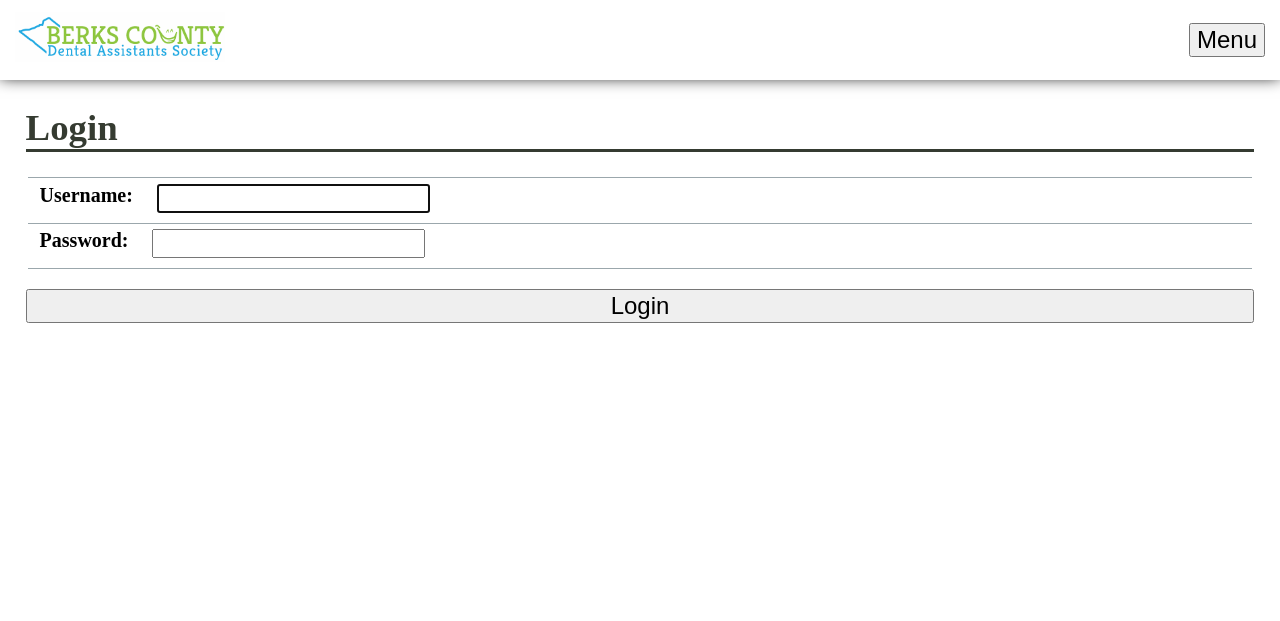
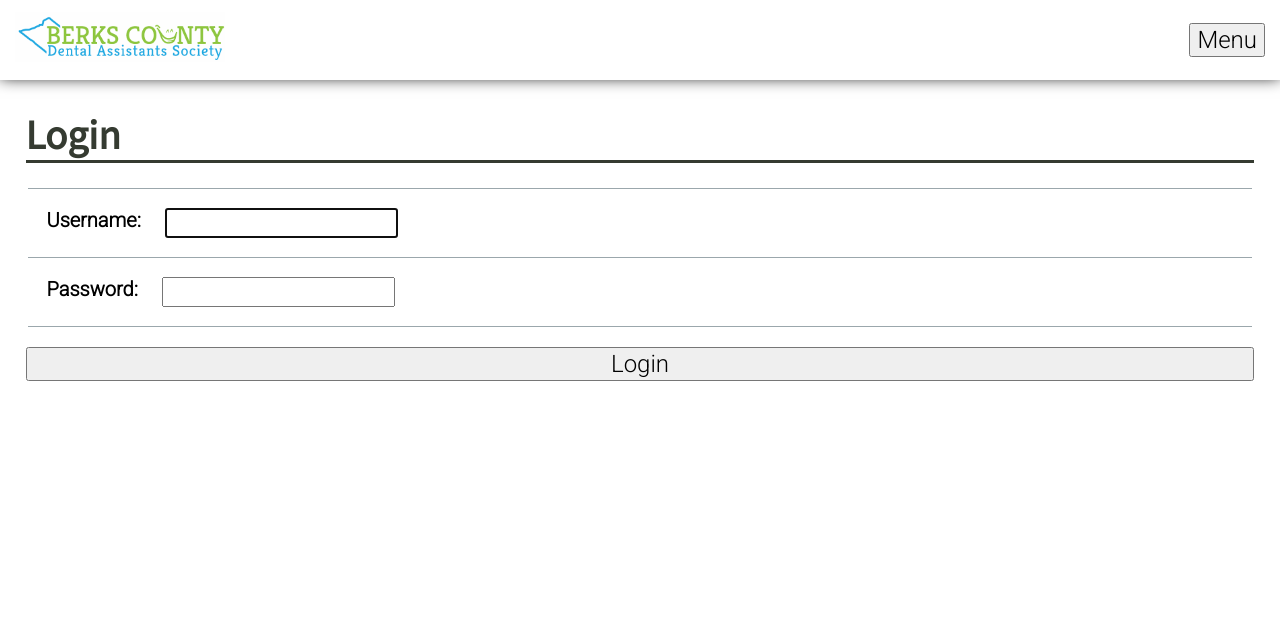
Before and after one commit to Bwc9876/BerksDental, a Django app: page /admin/login/ in a window 1280 px wide. Shown: the top 621 px of the page. Run offline with Django 3.2, Linux system fonts and the light colour scheme; data that the repository does not hold is empty; some libraries are stand-ins or nearby versions.

Commit message:
Integrated Fonts

```diff
--- a/edit/templates/db/edit.html
+++ b/edit/templates/db/edit.html
@@ -44,6 +44,7 @@
         }
 
         fieldset {
+            padding: 2vh;
             border: none;
             border-top: solid 1px var(--ac-grey);
         }
--- a/main/templates/base.html
+++ b/main/templates/base.html
@@ -29,6 +29,8 @@
     {% comment %}
     CSS
   {% endcomment %}
+	<link crossorigin="anonymous" rel="preconnect" href="https://fonts.gstatic.com">
+	<link crossorigin="anonymous" href="https://fonts.googleapis.com/css2?family=Noto+Sans+JP:wght@400&family=Roboto:wght@300&display=swap" rel="stylesheet">
     <link href="{% static "/base/text-sizing.css" %}" type="text/css" rel="stylesheet">
     <link href="{% static "/base/base.css" %}" type="text/css" rel="stylesheet">
     {% comment %}
--- a/static/base/text-sizing.css
+++ b/static/base/text-sizing.css
@@ -5,6 +5,14 @@
     --h4: calc(0.9rem + 1vw);
     --h5: calc(0.7rem + 1vw);
     --h6: calc(0.5rem + 1vw);
+}
+
+p, a, label, input, button, textarea, td{
+  font-family: 'Roboto', sans-serif;
+}
+
+h1, h2, h3, h4, h5, h6, th, b{
+  font-family: 'Noto Sans JP', sans-serif;
 }
 
 h1, .h1 {
```
Also changed, not shown: edit/views.py (+4 -3 lines), main/templates/officers.html (+6 -2 lines).
